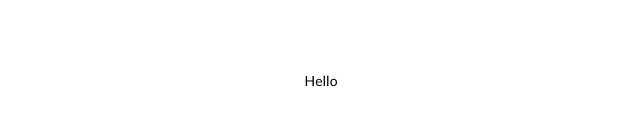
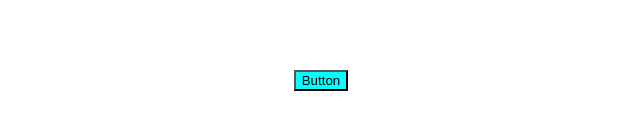
Before and after one commit to exhilaratedguy/MeltingPotUI, a React (Vite) app: page / in a window 1280 px wide. Shown: the part 320-450 px from the top of the page, without its empty margins (319-959 px from the left). Built offline with nearby package versions, Linux system fonts and the light colour scheme.

Commit message:
Theme interfaces and utils

```diff
--- a/src/App.tsx
+++ b/src/App.tsx
@@ -1,4 +1,5 @@
 import BaseApp from "./packages/baseApp/BaseApp";
+import Button from "./packages/components/button/Button";
 
 const App = () => {
   return (
@@ -12,7 +13,7 @@ const App = () => {
           justifyContent: "center",
         }}
       >
-        Hello
+        <Button />
       </div>
     </BaseApp>
   );
--- a/src/packages/baseApp/BaseApp.tsx
+++ b/src/packages/baseApp/BaseApp.tsx
@@ -6,6 +6,13 @@ import { ThemeProvider } from "../styles/Theme";
 const baseTheme: DefaultTheme = {
   typography: {
     fontSize: "14px",
+  },
+  components: {
+    button: {
+      root: {
+        backgroundColor: "aqua",
+      },
+    },
   },
 };
 
--- a/src/packages/components/button/Button.tsx
+++ b/src/packages/components/button/Button.tsx
@@ -1,5 +1,20 @@
+import { createStyles } from "../../styles/Theme";
+import { mergeThemeStyle } from "../../styles/ThemeUtils";
+
+const useStyles = createStyles((theme) => ({
+  btn: {
+    "&:hover": {
+      backgroundColor: "red",
+    },
+
+    ...mergeThemeStyle(theme.components?.button?.root),
+  },
+}));
+
 const Button = () => {
-  return <div>Button</div>;
+  const classes = useStyles();
+
+  return <button className={classes.btn}>Button</button>;
 };
 
 export default Button;
--- a/src/packages/styles/Theme.ts
+++ b/src/packages/styles/Theme.ts
@@ -1,8 +1,18 @@
 import { createContext } from "react";
-import { DefaultTheme } from "react-jss";
+import { DefaultTheme, createUseStyles } from "react-jss";
 import { createTheming } from "theming";
 
 const context = createContext({} as DefaultTheme);
 const theming = createTheming(context);
 
 export const { withTheme, ThemeProvider, useTheme } = theming;
+
+export const createStyles = <C extends string = string, Props = unknown>(
+  styles: Parameters<typeof createUseStyles<C, Props, DefaultTheme>>[0],
+  options?: Parameters<typeof createUseStyles<C, Props, DefaultTheme>>[1]
+) => {
+  return createUseStyles<C, Props, DefaultTheme>(styles, {
+    ...options,
+    theming,
+  });
+};
--- /dev/null
+++ b/src/packages/styles/ThemeUtils.tsx
@@ -0,0 +1,10 @@
+import { CSSObject } from "./StylesInterfaces";
+
+export const mergeThemeStyle = (themeStyle: CSSObject | undefined) => {
+  if (typeof themeStyle === "undefined") {
+    return;
+  }
+
+  // eslint-disable-next-line @typescript-eslint/no-explicit-any
+  return themeStyle as any;
+};
```
Also changed, not shown: src/packages/styles/StylesInterfaces.ts (+14 -1 lines).
